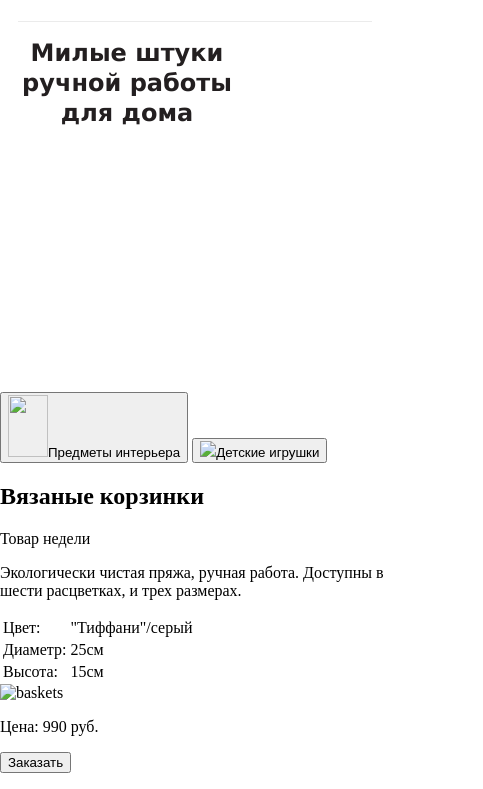
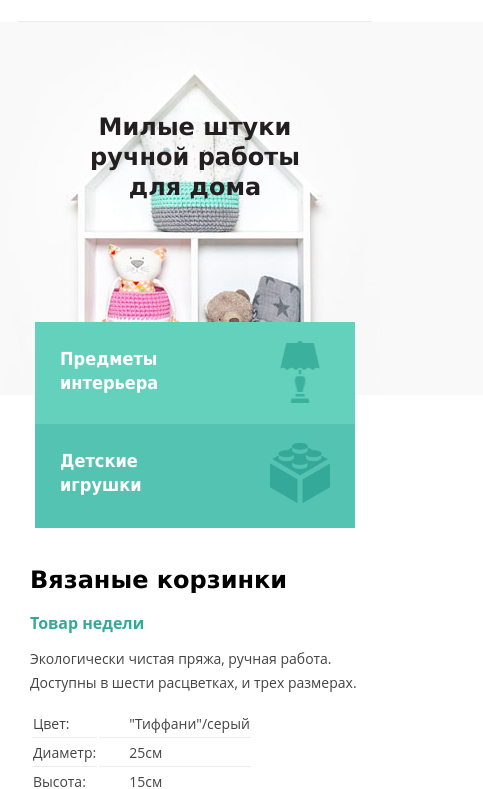
Before and after one commit to petrov6827/Mishka, a website: page index.html in a window 390 px wide. Shown: the part 60-849 px from the top of the page, 483 px wide, since content can reach past the window. Drawn offline with Linux system fonts and the light colour scheme.

Commit message:
v.mobile items

```diff
--- a/css/main__slogan.css
+++ /dev/null
@@ -1,10 +0,0 @@
-.main__slogan {
-  height: auto;
-  width: 254px;
-  height: 338px;
-  font-size: 24px;
-  line-height: 30px;
-  color: #231f20;
-  font-family: "Verdana";
-  font-weight: bold;
-  text-align: center; }
--- a/index.html
+++ b/index.html
@@ -8,7 +8,8 @@
 
     <body>
         <header class="page-header">
-        <!--скрытое меню START-->
+
+            <!--скрытое меню START-->
             <nav class="main-nav  main-nav--closed">
                 <div class="logo-mobile  logo-mobile--active">
                     <img src="img/mishka-logo-mobile.png" width="88px" height="36px">
@@ -24,18 +25,23 @@
                     </ul>
                 </div>
             </nav>
-        <!--скрытое меню END-->
+            <!--скрытое меню END-->
+
             <div class="logo-mobile">
                     <img src="img/mishka-logo-mobile.png">
                     <a href="#" class="logo-mobile__toggle">&#9776</a>
             </div>
-
         </header>
 
         <main>
-            <h1 class="main__slogan">Милые штуки ручной работы для дома</h1>
-            <button class="main__interior" type="button" href="#"><img class="interior__img" src="img/interior.svg.svg" width="40px" height="62px">Предметы интерьера</button>
-            <button class="main__toy" type="button" href="#"><img class="toy__img" src="img/toy-svg.svg">Детские игрушки</button>
+            <div class="main__background">
+                <h1 class="main__slogan">Милые штуки ручной работы для дома</h1>
+
+                <button class="main__interior" type="button" href="#">Предметы<br>интерьера<img class="interior__img" src="img/interior.svg.png" width="40px" height="62px"></button>
+                <button class="main__toy" type="button" href="#">Детские<br>игрушки<img class="toy__img" src="img/toy-svg.png"></button>
+
+                <img src="img/hero-mobile.png" alt="Задний фон" width="575px" height="373px">
+            </div>
         </main>
 
         <section class="items">
@@ -57,7 +63,7 @@
                 </tr>
             </table>
             <div class="items__picture">
-                <img src="" alt="baskets">
+                <img src="img/basket.png" alt="baskets" width="260px" height="315px">
             </div>
             <p class="items__price">Цена: 990 руб.</p>
             <button class="items__buy btn" type="button" href="#">Заказать</button>
--- a/sass/items.scss
+++ b/sass/items.scss
@@ -0,0 +1,66 @@
+.items {
+    content: "";
+    clear: both;
+    display: block;
+    min-width: 320px;
+    padding-left: 30px;
+}
+
+.items__title {
+    font-size: 24px;
+    line-height: 30px;
+    font-family: "Verdana";
+    font-weight: bold;
+    padding-top: 40px;
+}
+
+.items__top-sales {
+    font-size: 16px;
+    line-height: 16px;
+    color: #34a998;
+    font-family: "Open Sans";
+    font-weight: bold;
+}
+
+.items__about,
+.items__baskets {
+    font-size: 14px;
+    line-height: 24px;
+    color: rgb(68,68,68);
+    font-family: "Open Sans";
+}
+
+.items__baskets {
+    padding-bottom: 30px;
+}
+
+.items__baskets td {
+    border-bottom: 1px solid #ececec;
+}
+
+.items__baskets td:nth-child(2) {
+    padding-left: 30px;
+}
+
+.items__picture {
+
+    text-align: center;
+}
+
+.items__price {
+    font-size: 16px;
+    line-height: 24px;
+    color: rgb(68,68,68);
+    font-family: "Verdana";
+    font-weight: bold;
+    text-align: center;
+}
+
+.items__buy {
+    font-size: 16px;
+    line-height: 16px;
+    color: rgb(68,68,68);
+    font-family: "Open Sans";
+    font-weight: bold;
+    width: 260px;
+}
--- a/sass/main.scss
+++ b/sass/main.scss
@@ -0,0 +1,64 @@
+
+
+.main__background {
+    position: relative;
+    display: flex;
+    justify-content: center;
+    margin-bottom: 130px;
+}
+
+
+.main__slogan {
+    position: absolute;
+    height: auto;
+    width: 254px;
+    height: 338px;
+    font-size: 24px;
+    line-height: 30px;
+    color: rgb(35,31,32);
+    font-family: "Verdana";
+    font-weight: bold;
+    text-align: center;
+    margin-top: 90px;
+}
+
+.main__interior {
+    position: absolute;
+    top: 300px;
+    background-color: #63d1bb;
+    font-size: 18px;
+    line-height: 24px;
+    color: rgb(255,255,255);
+    font-family: "Tahoma";
+    font-weight: bold;
+    width: 320px;
+    text-align: left;
+    padding: 25px;
+    border: none;
+}
+
+.interior__img {
+    float: right;
+    margin-top: -30px;
+    margin-right: 10px;
+}
+
+.main__toy {
+    position: absolute;
+    top: 402px;
+    background-color: #55c3b2;
+    font-size: 18px;
+    line-height: 24px;
+    color: rgb(255,255,255);
+    font-family: "Tahoma";
+    font-weight: bold;
+    min-width: 320px;
+    text-align: left;
+    padding: 25px;
+    border: none;
+}
+
+.toy__img {
+    float: right;
+    margin-top: -30px;
+}
--- a/sass/main__slogan.scss
+++ /dev/null
@@ -1,11 +0,0 @@
-.main__slogan {
-    height: auto;
-    width: 254px;
-    height: 338px;
-    font-size: 24px;
-    line-height: 30px;
-    color: rgb(35,31,32);
-    font-family: "Verdana";
-    font-weight: bold;
-    text-align: center;
-}
--- a/sass/mixins.scss
+++ b/sass/mixins.scss
@@ -10,3 +10,9 @@
         clear: both;
     }
 }
+
+@mixin pseudo($display: block, $pos: absolute, $content: ''){
+  content: $content;
+  display: $display;
+  position: $pos;
+}
--- a/sass/style.scss
+++ b/sass/style.scss
@@ -4,11 +4,12 @@
 
 
 @import "page-header.scss";
-@import "main__slogan.scss";
 
+@import "main-nav.scss";
 @import "main.scss";
-@import "main-nav.scss";
 @import "logo-mobile.scss";
+
+@import "items.scss";
 
 body {
     margin: 0;
```
Also changed, not shown: css/items.css, css/main.css, css/style.css, img/basket.png (renamed from img/triple-set-mobile.png), img/toy-svg.png (added), sass/.items.scss (added).
